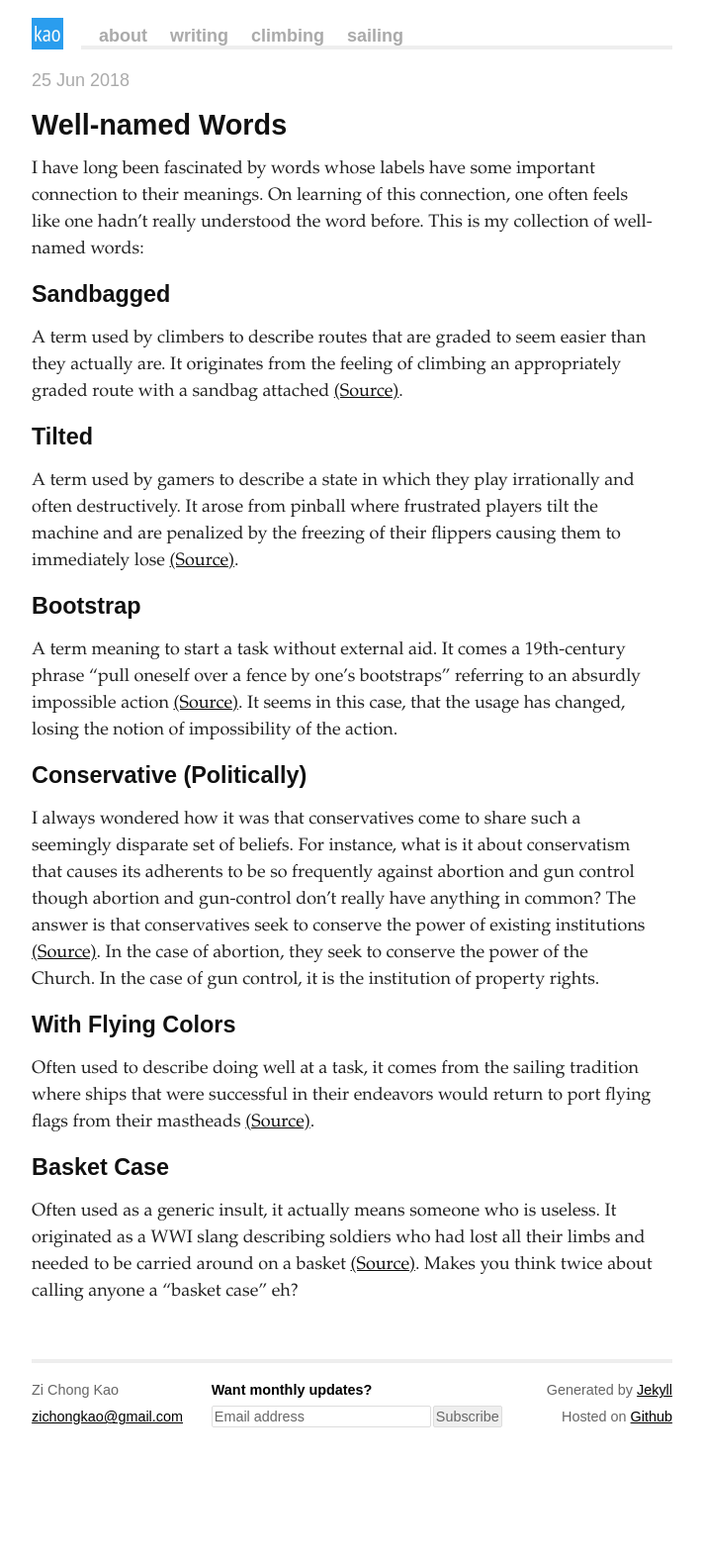
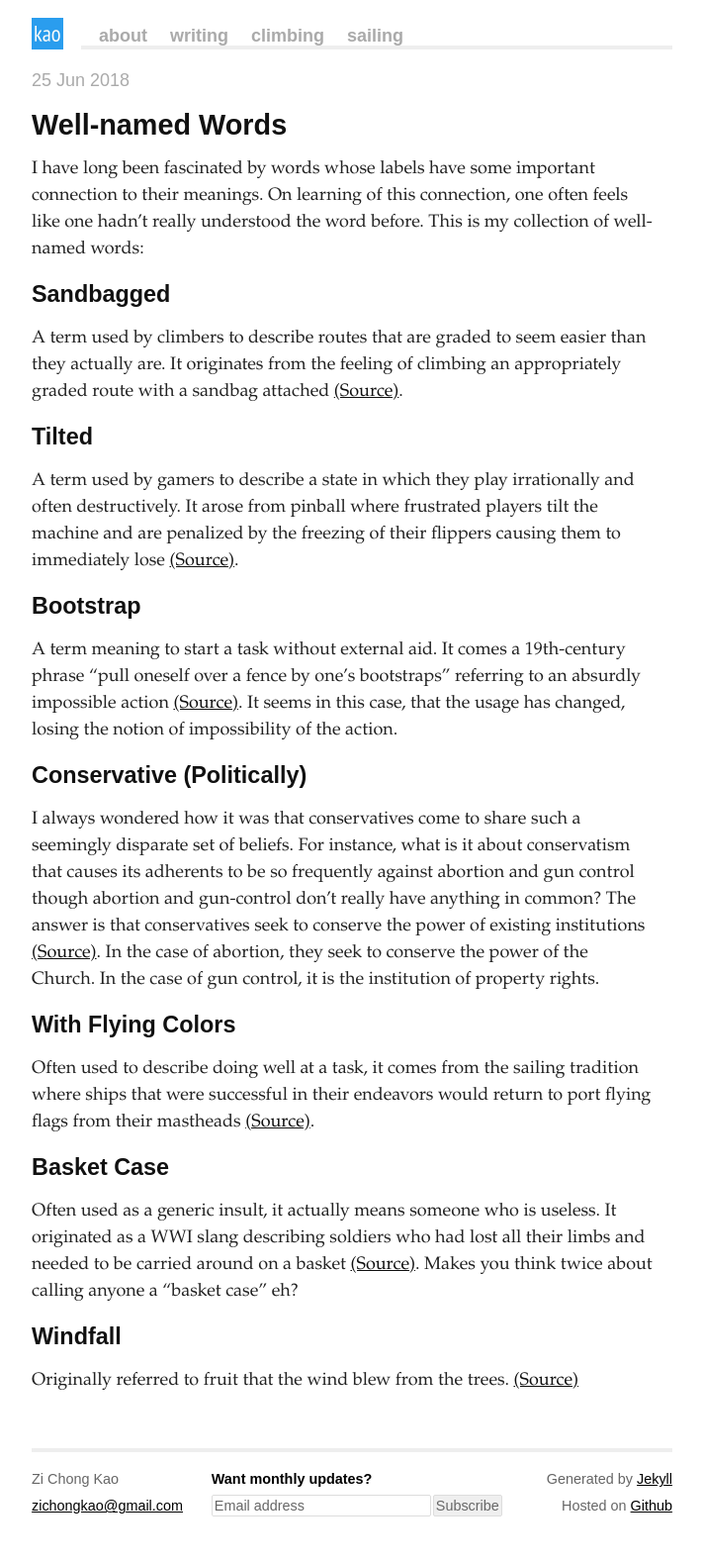
Before and after one commit to zichongkao/zichongkao.github.io, a Jekyll site: the page built from _posts/2018-06-25-Well-named-Words.md, in a window 1280 px wide. Shown: the whole page at 99% size, without its empty margins (284-995 px from the left). Built offline with Jekyll 4.4.1, drawn with Linux system fonts in a browser that asks for light colours; comment, search, counter and statistics services are not loaded; before the commit the page ends 1490 px from its top, so only the background shows below that.

Commit message:
Windfall

```diff
--- a/_posts/2018-06-25-Well-named-Words.md
+++ b/_posts/2018-06-25-Well-named-Words.md
@@ -30,3 +30,7 @@ Often used to describe doing well at a task, it comes from the sailing tradition
 Basket Case
 -----------
 Often used as a generic insult, it actually means someone who is useless. It originated as a WWI slang describing soldiers who had lost all their limbs and needed to be carried around on a basket [(Source)](https://en.wiktionary.org/wiki/basket\_case). Makes you think twice about calling anyone a "basket case" eh?
+
+Windfall
+--------
+Originally referred to fruit that the wind blew from the trees. [(Source)](https://www.vocabulary.com/dictionary/windfall)
```
